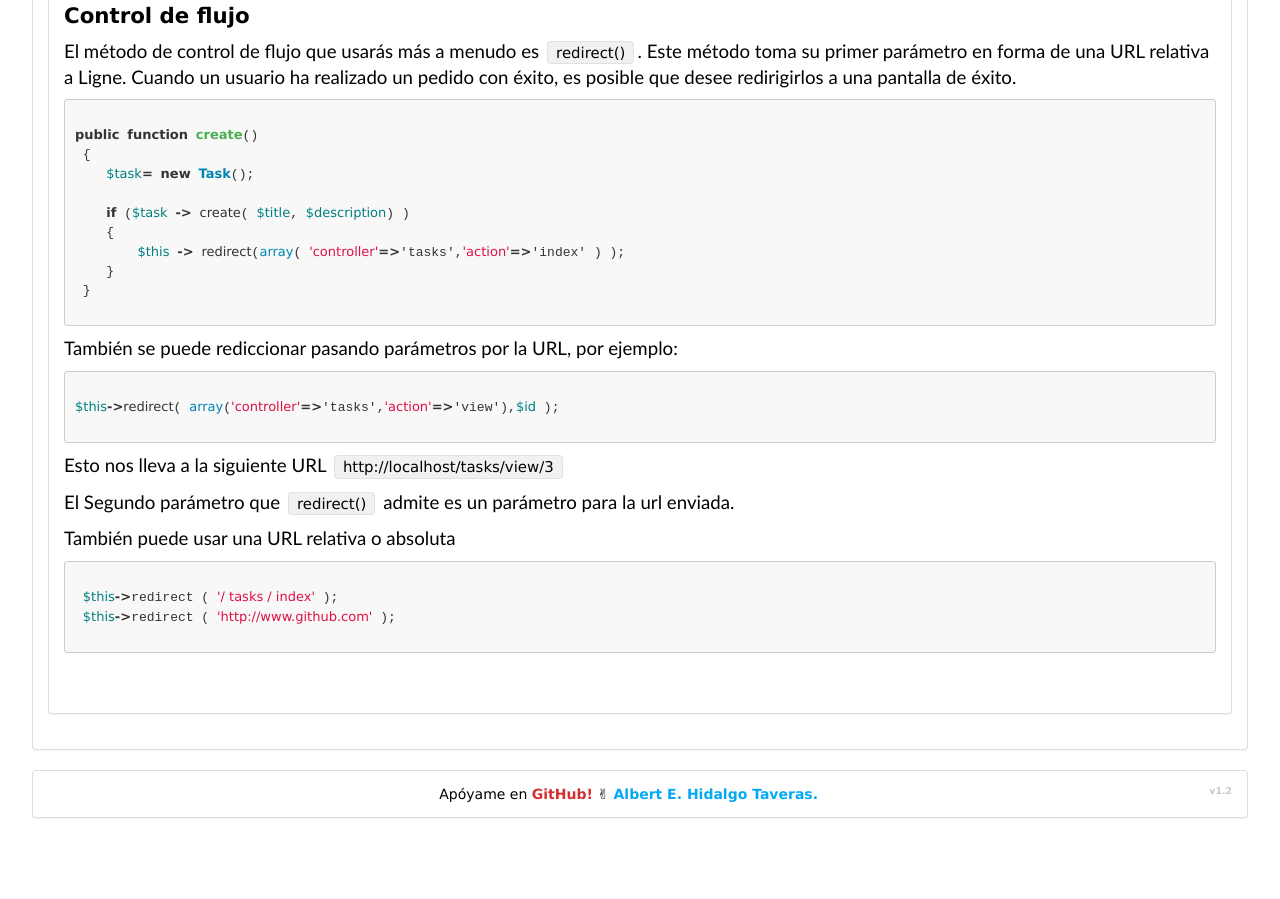
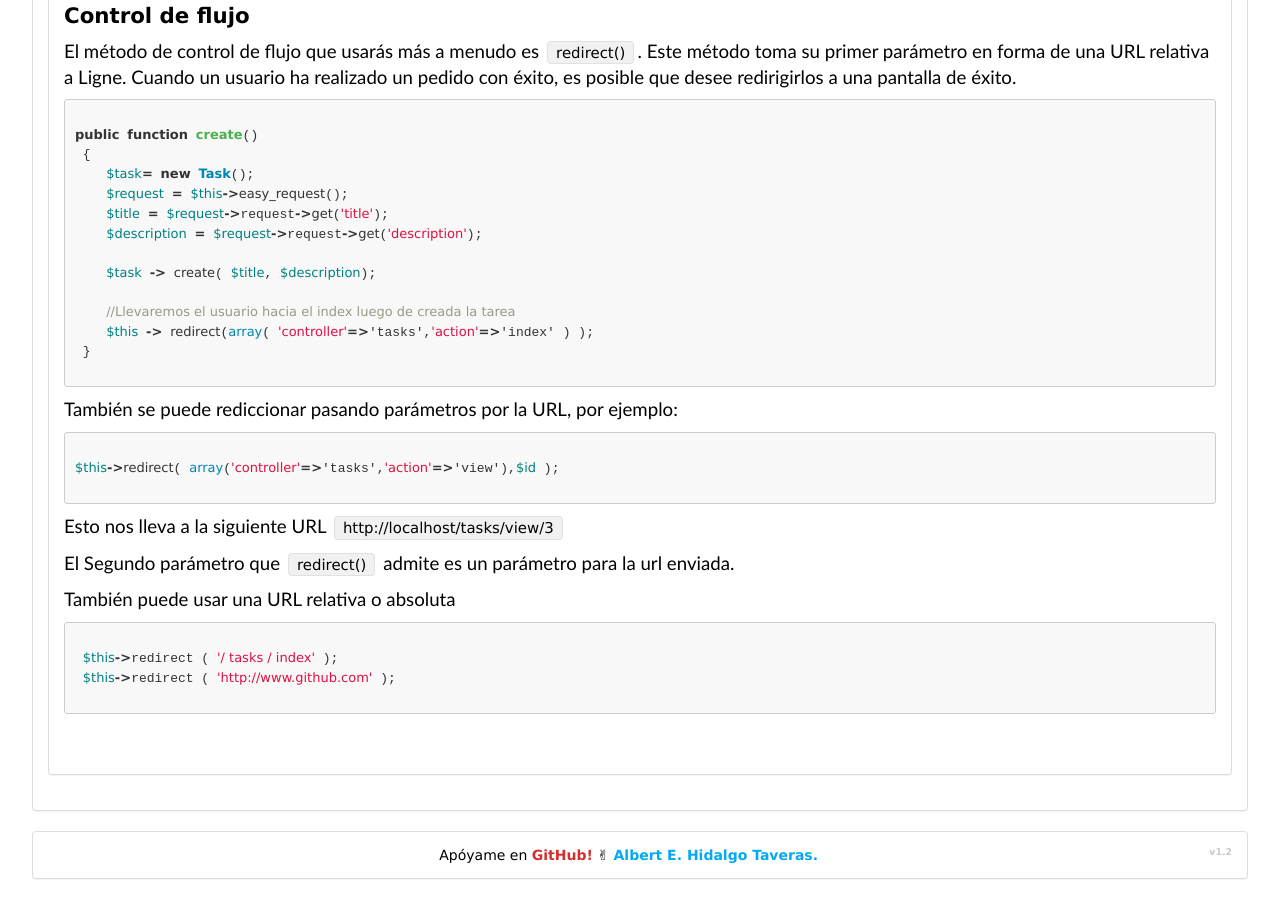
Before and after one commit to itsalb3rt/ligne_php_framework_documentacion, a plain HTML site: page controladores.htm in a window 1280 px wide. Shown: the part 4399-5298 px from the top of the page. Before the commit the page ends 5237 px from the top, so only its background shows below. Drawn offline with Linux system fonts and the light colour scheme.

Commit message:
Ejemplo agregado

```diff
--- a/controladores.htm
+++ b/controladores.htm
@@ -332,11 +332,14 @@ de flujo</span></b></p>
 public function create()
  {
     $task= new Task();
+    $request = $this->easy_request();
+    $title = $request->request->get('title');
+    $description = $request->request->get('description');
 
-    if ($task -> create( $title, $description) )
-    {
-        $this -> redirect(array( 'controller'=>'tasks','action'=>'index' ) );
-    }
+    $task -> create( $title, $description);
+
+    //Llevaremos el usuario hacia el index luego de creada la tarea
+    $this -> redirect(array( 'controller'=>'tasks','action'=>'index' ) );
  }
     </code>
 </pre>
```
